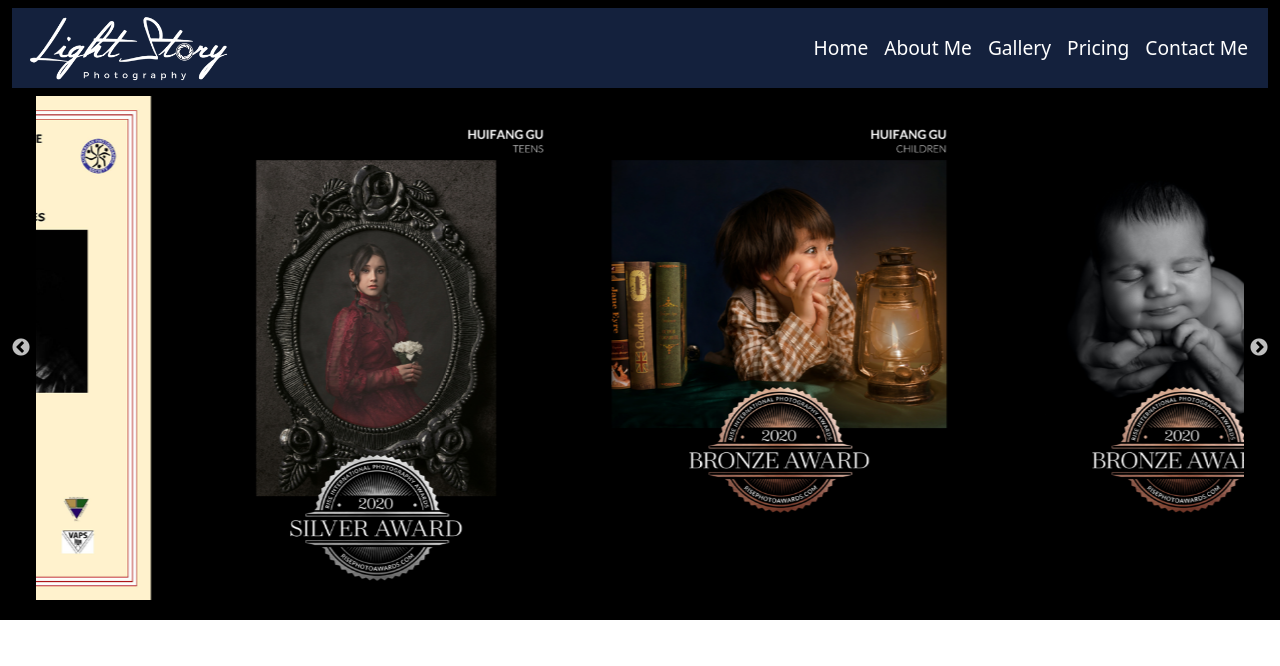
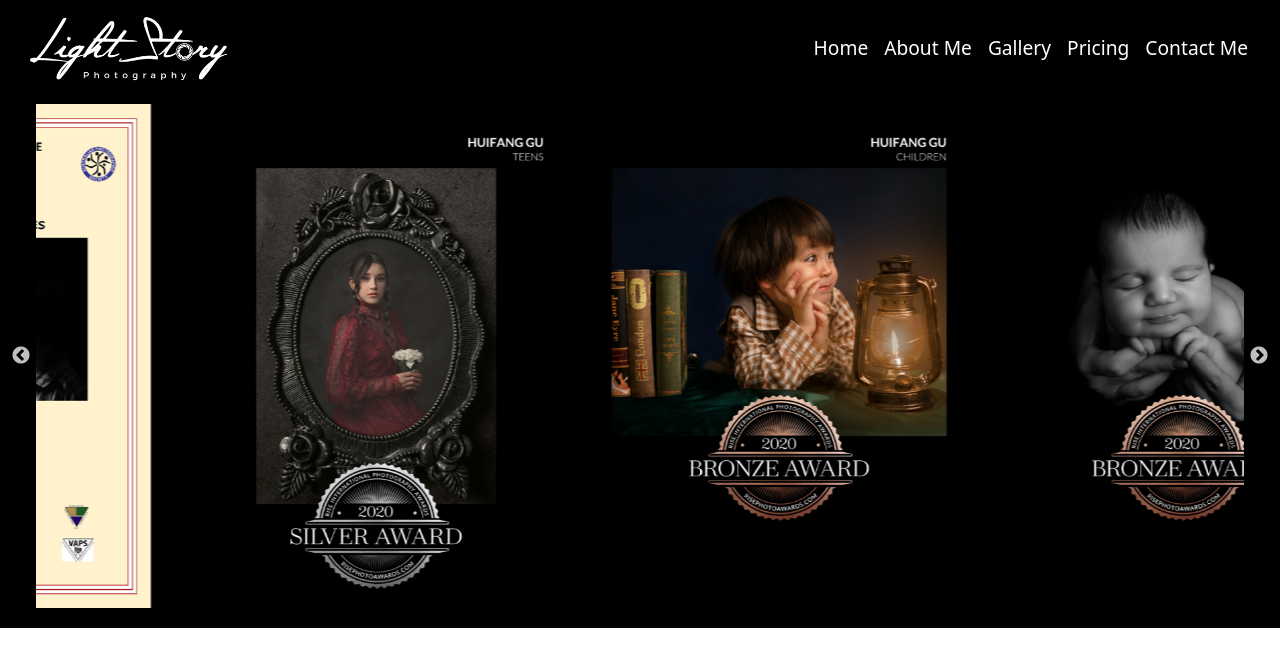
Before and after one commit to huifang719/lightstory, a React (Create React App) app: page / in a window 1280 px wide. Shown: the top 666 px of the page. Built offline with nearby package versions, Linux system fonts and the light colour scheme.

Commit message:
css changes on nav for deploy

```diff
--- a/src/App.css
+++ b/src/App.css
@@ -21,7 +21,6 @@
 }
 
 .navContainer {
-  background-color: #14213d;
   width: 85%;
 }
 
--- a/src/App.js
+++ b/src/App.js
@@ -11,7 +11,7 @@ import AboutMe from './components/AboutMe';
 const App = () => {
   return (
     <Container fluid className="App">
-      <header>
+      <header className="mb-2">
         <MainNav />
       </header>
       <main>
--- a/src/components/ContactMe.js
+++ b/src/components/ContactMe.js
@@ -13,7 +13,7 @@ import ContactForm from './ContactForm';
 const ContactMe = () => {
   const boxVariant = {
     visible: { opacity: 1, scale: 1, y: 0, transition: { duration: 0.5 } },
-    hidden: { opacity: 0.5, scale: 0.5, y: 30 },
+    hidden: { opacity: 0, scale: 0, y: 30 },
   };
   const control = useAnimation();
   const [ref, inView] = useInView();
```
